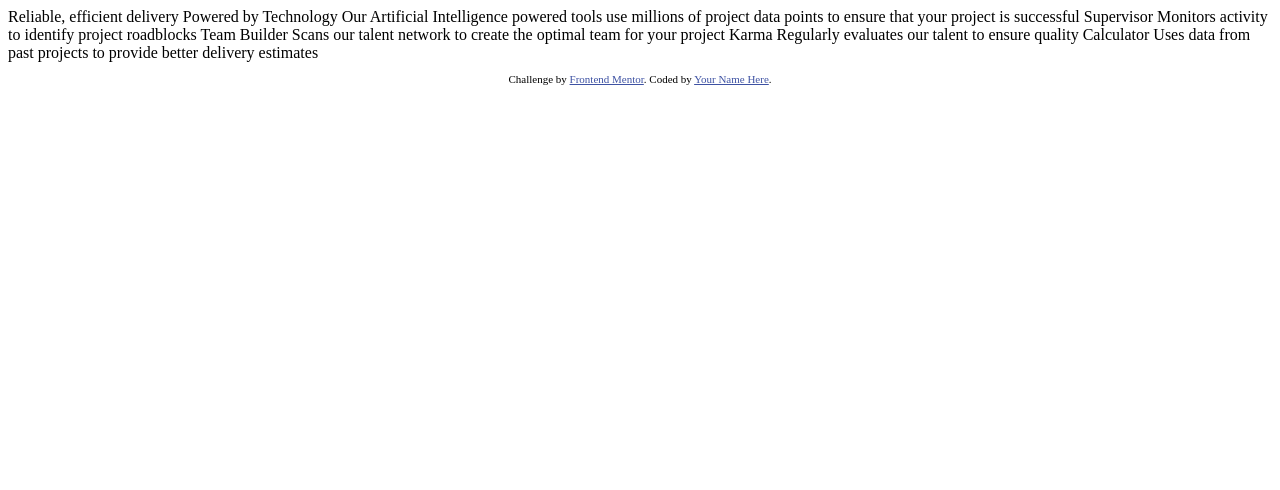
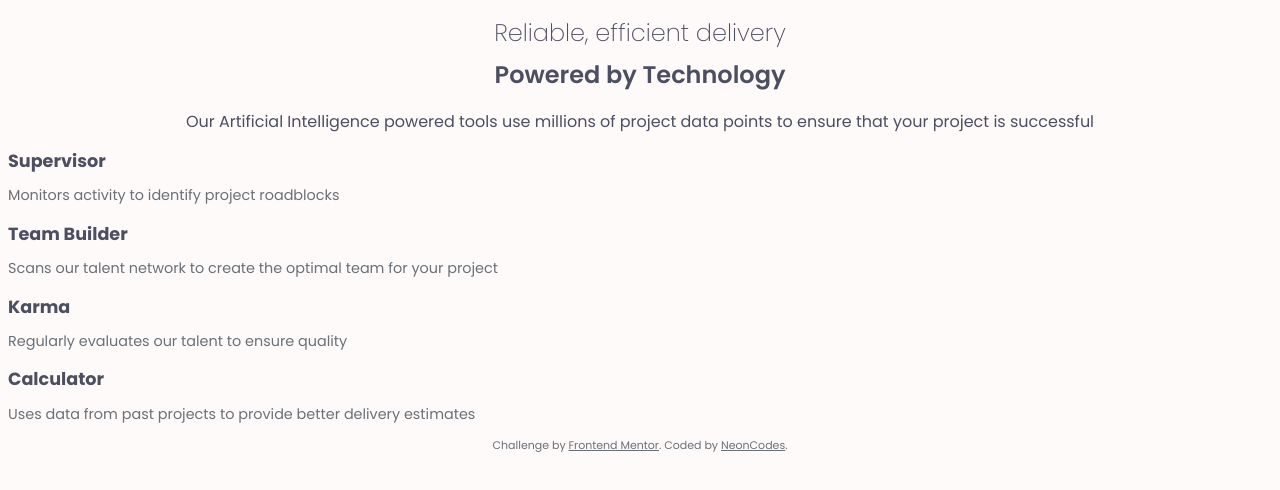
Before and after one commit to NeonCodes/four-card-feature-section-master, a plain HTML site: page index.html in a window 1280 px wide. Drawn offline with Linux system fonts and the light colour scheme.

Commit message:
setting up the files,fonts, colors and basic page structure

```diff
--- a/index.html
+++ b/index.html
@@ -7,38 +7,45 @@
   <link rel="icon" type="image/png" sizes="32x32" href="./images/favicon-32x32.png">
 
   <title>Frontend Mentor | Four card feature section</title>
+  <link rel="stylesheet" href="styles.css">
 
-  <!-- Feel free to remove these styles or customise in your own stylesheet 👍 -->
-  <style>
-    .attribution { font-size: 11px; text-align: center; }
-    .attribution a { color: hsl(228, 45%, 44%); }
-  </style>
+  <link rel="preconnect" href="https://fonts.googleapis.com">
+  <link rel="preconnect" href="https://fonts.gstatic.com" crossorigin>
+  <link href="https://fonts.googleapis.com/css2?family=Poppins:ital,wght@0,100;0,200;0,300;0,400;0,500;0,600;0,700;0,800;0,900;1,100;1,200;1,300;1,400;1,500;1,600;1,700;1,800;1,900&display=swap" rel="stylesheet">
 </head>
 <body>
+  <main>
+  <h2>Reliable, efficient delivery</h2>
+  <h1>Powered by Technology</h1>
 
-  Reliable, efficient delivery
-  Powered by Technology
+  <h4>Our Artificial Intelligence powered tools use millions of project data points
+  to ensure that your project is successful</h4>
 
-  Our Artificial Intelligence powered tools use millions of project data points
-  to ensure that your project is successful
+  <section>
+   <h3 class="container1">Supervisor</h3>
+   <p>Monitors activity to identify project roadblocks</p>
+  </section>
+  <section class="container2">
+   <h3>Team Builder</h3>
+   <p>Scans our talent network to create the optimal team for your project</p>
+  </section>
+  <section class="container3">
+   <h3>Karma</h3>
+   <p>Regularly evaluates our talent to ensure quality</p>
+  </section>
+  <section class="container4">
+    <h3>Calculator</h3>
+   <p>Uses data from past projects to provide better delivery estimates</p>
+  </section>
+  </main>
 
-  Supervisor
-  Monitors activity to identify project roadblocks
 
-  Team Builder
-  Scans our talent network to create the optimal team for your project
-
-  Karma
-  Regularly evaluates our talent to ensure quality
-
-  Calculator
-  Uses data from past projects to provide better delivery estimates
 
 
   <footer>
     <p class="attribution">
       Challenge by <a href="https://www.frontendmentor.io?ref=challenge" target="_blank">Frontend Mentor</a>.
-      Coded by <a href="#">Your Name Here</a>.
+      Coded by <a href="#">NeonCodes</a>.
     </p>
   </footer>
 </body>
--- /dev/null
+++ b/styles.scss
@@ -0,0 +1,159 @@
+
+
+/* Box sizing rules */
+*,
+*::before,
+*::after {
+  box-sizing: border-box;
+}
+
+/* Prevent font size inflation */
+html {
+  -moz-text-size-adjust: none;
+  -webkit-text-size-adjust: none;
+  text-size-adjust: none;
+}
+
+/* Remove default margin in favour of better control in authored CSS */
+body, h1, h2, h3, h4, p,
+figure, blockquote, dl, dd {
+  margin-block-end: 0;
+}
+
+/* Remove list styles on ul, ol elements with a list role, which suggests default styling will be removed */
+ul[role='list'],
+ol[role='list'] {
+  list-style: none;
+}
+
+/* Set core body defaults */
+body {
+  min-height: 100vh;
+  line-height: 1.5;
+}
+
+/* Set shorter line heights on headings and interactive elements */
+h1, h2, h3, h4,
+button, input, label {
+  line-height: 1.1;
+}
+
+/* Balance text wrapping on headings */
+h1, h2,
+h3, h4 {
+  text-wrap: balance;
+}
+
+/* A elements that don't have a class get default styles */
+a:not([class]) {
+  text-decoration-skip-ink: auto;
+  color: currentColor;
+}
+
+/* Make images easier to work with */
+img,
+picture {
+  max-width: 100%;
+  display: block;
+}
+
+/* Inherit fonts for inputs and buttons */
+input, button,
+textarea, select {
+  font-family: inherit;
+  font-size: inherit;
+}
+
+/* Make sure textareas without a rows attribute are not tiny */
+textarea:not([rows]) {
+  min-height: 10em;
+}
+
+/* Anything that has been anchored to should have extra scroll margin */
+:target {
+  scroll-margin-block: 5ex;
+}
+
+/************************************/
+/*font for the body*/
+@mixin body-copy{
+    font-family: "Poppins";
+    font-weight: 400;
+    color: $grey-400;
+    font-size: 0.9rem;
+}
+
+/*Colors*/
+
+/*Primary*/
+$red: hsl(0, 78%, 62%);
+$cyan: hsl(180, 62%, 55%);
+$orange: hsl(34, 97%, 64%);
+$blue: hsl(212, 86%, 64%);
+
+/*Neutral*/
+$grey-500:hsl(234, 12%, 34%);
+$grey-400:hsl(212, 6%, 44%);
+$white:hsl(0, 0%, 100%);
+
+
+html{
+ background-color:hsl(0, 100%, 99%);
+}
+
+/*fonts*/
+body{
+ h1{
+    font-family: "Poppins",sans-serif;
+    font-weight: 600;
+    font-size: 1.5rem;
+}
+h2{
+    font-family: "Poppins";
+    font-size: 1.5rem;
+    font-weight: 200;
+}
+
+h4{
+    font-family: "Poppins";
+    font-size: 1rem;
+    font-weight: 400;
+    line-height: 3vh;
+}
+h1,h2,h4{
+    text-align: center;
+    color: $grey-500;
+}
+h3{
+    font-family: "Poppins";
+    font-size: 1.1rem;
+    color: $grey-500;
+}
+p{
+ @include body-copy()
+}
+}
+
+
+
+
+
+
+
+
+
+
+
+
+
+
+
+
+
+
+.attribution {
+    font-size: 11px;
+    text-align: center;
+    .attribution a {
+        color: hsl(228, 45%, 44%); }
+}
```
Also changed, not shown: styles.css (added), 1 other file.
